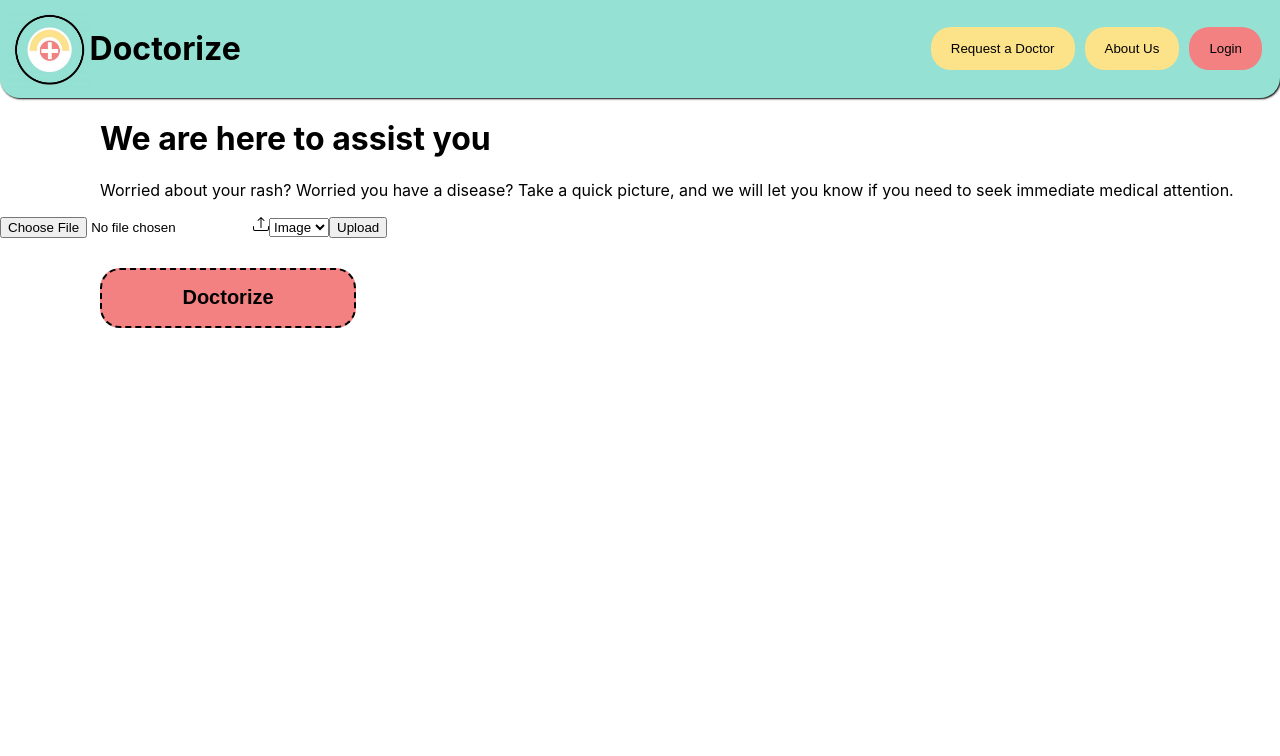
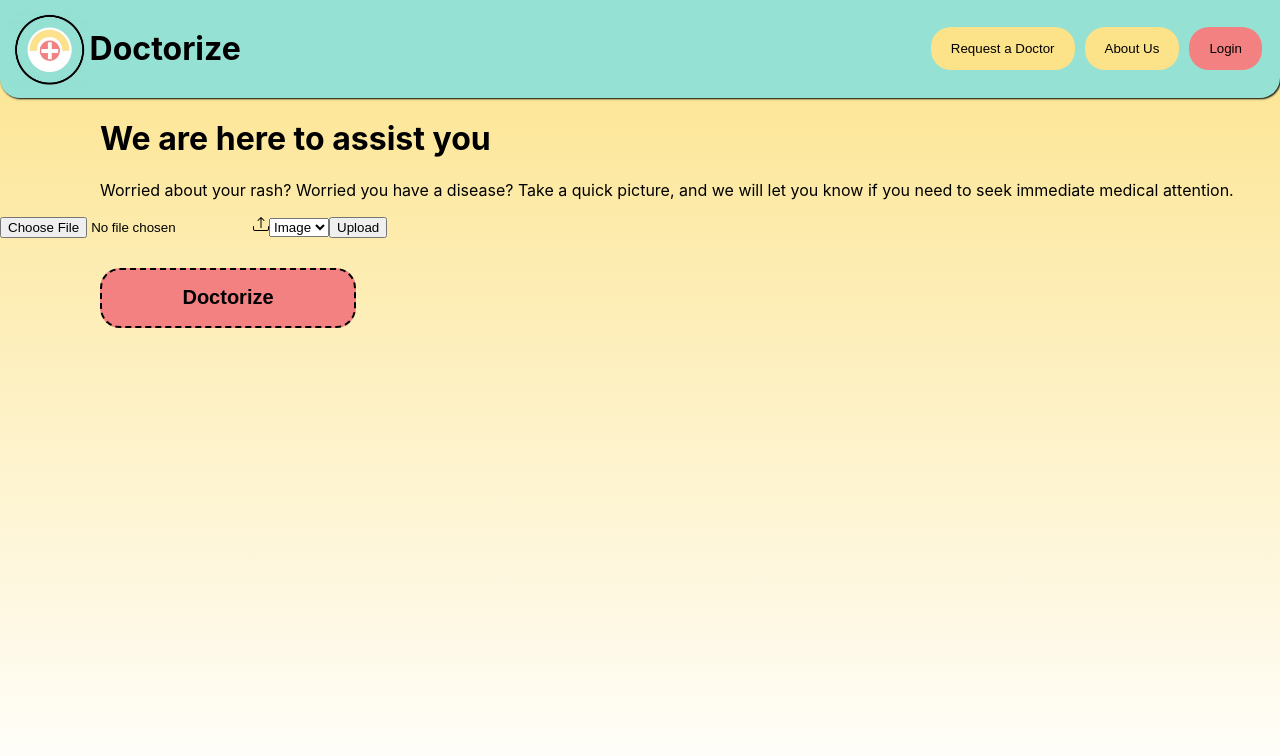
Before and after one commit to Docterize-AI/doctorize-frontend, a Next.js app: page /doctorize in a window 1280 px wide. Shown: the top 756 px of the page. Built offline with nearby package versions, Linux system fonts and the light colour scheme.

Commit message:
added gradient to doctorize page

```diff
--- a/pages/doctorize.js
+++ b/pages/doctorize.js
@@ -38,7 +38,7 @@ export default function Doctorize() {
     }
 
     return(
-        <div>
+        <div className={docStyles.main}>
             {/* Nav */}
             <div>
                 <Header />
--- a/styles/Doctorize.module.css
+++ b/styles/Doctorize.module.css
@@ -19,3 +19,9 @@
     font-size: 20px;
     font-weight: bold;
 }
+
+.main {
+    background-image: linear-gradient(#FCE38A, #FFFFFF);
+    height: 100vh;
+    width: 100%;
+}
```
